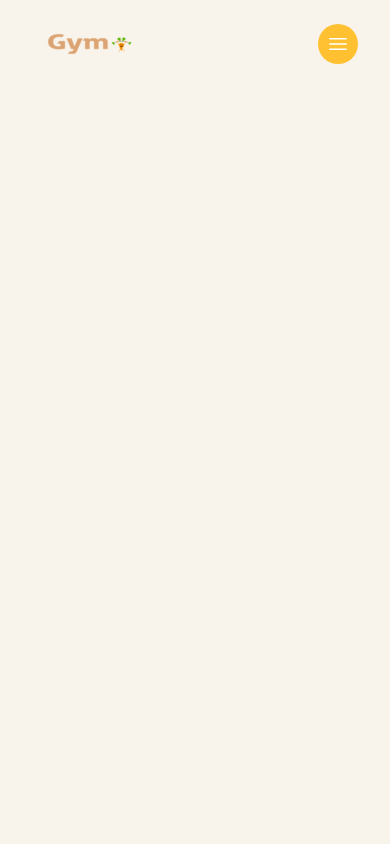
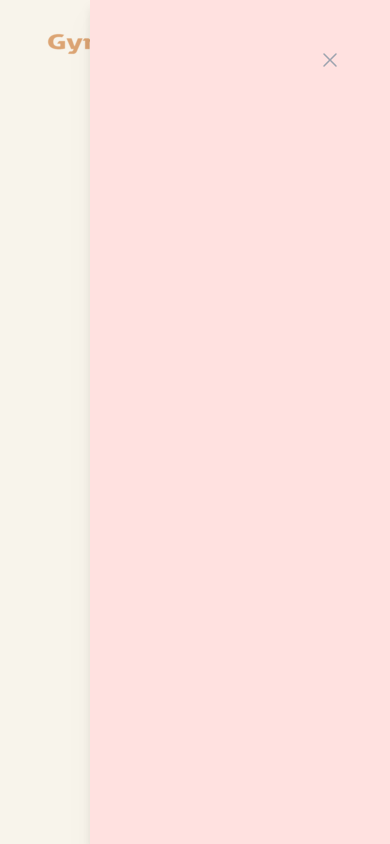
Before and after one commit to amh6281/Fitness-App, a React (Vite) app: page / in a window 390 px wide. Both pictures are taken after a click on the button 337 px from the left and 44 px from the top of the page. Built offline with nearby package versions, Linux system fonts and the light colour scheme.

Commit message:
Mobile menu modal 구현 2022.01.20
Navbar의 햄버거 아이콘을 클릭 시 메뉴 모달창이 생성된다.

```diff
--- a/src/components/navbar/index.tsx
+++ b/src/components/navbar/index.tsx
@@ -21,10 +21,10 @@ const Navbar = ({ selectedPage, setSelectedPage }: Props) => {
       <div className={`${flexBetween} fixed top-0 z-30 w-full py-6`}>
         <div className={`${flexBetween} mx-auto w-5/6`}>
           <div className={`${flexBetween} w-full gap-16`}>
-            {/*Left*/}
+            {/* Left */}
             <img src={Logo} alt="logo" />
 
-            {/*Right */}
+            {/* Right */}
             {isAboveMediumScreen ? (
               <div className={`${flexBetween} w-full`}>
                 <div className={`${flexBetween} gap-8 text-sm`}>
@@ -67,6 +67,18 @@ const Navbar = ({ selectedPage, setSelectedPage }: Props) => {
           </div>
         </div>
       </div>
+
+      {/* Mobile Menu Modal */}
+      {!isAboveMediumScreen && isMenuToggle && (
+        <div className="fixed right-0 bottom-0 z-40 h-full w-[300px] bg-primary-100 drop-shadow-xl">
+          {/* Close Icon */}
+          <div className="flex justify-end p-12">
+            <button onClick={() => setIsMenuToggle(!isMenuToggle)}>
+              <XMarkIcon className="h-6 w-6 text-gray-400" />
+            </button>
+          </div>
+        </div>
+      )}
     </nav>
   );
 };
```
